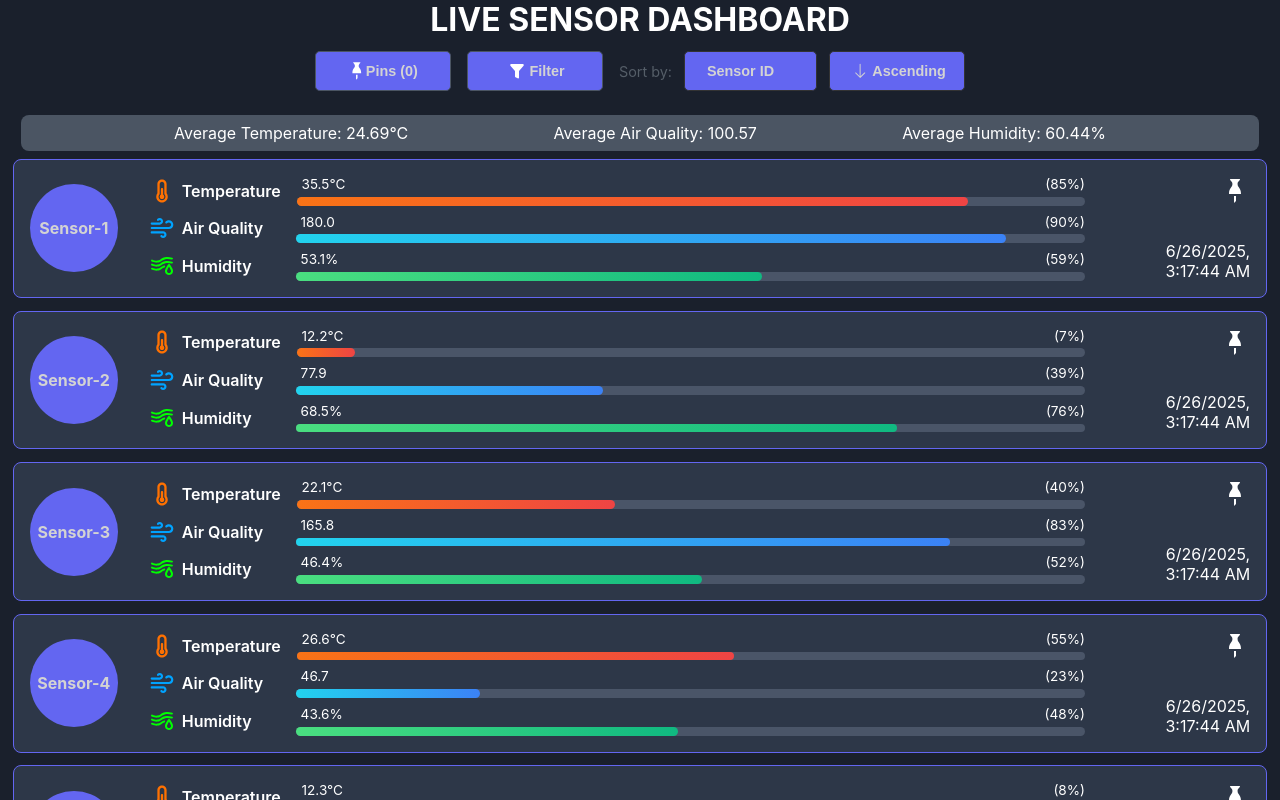
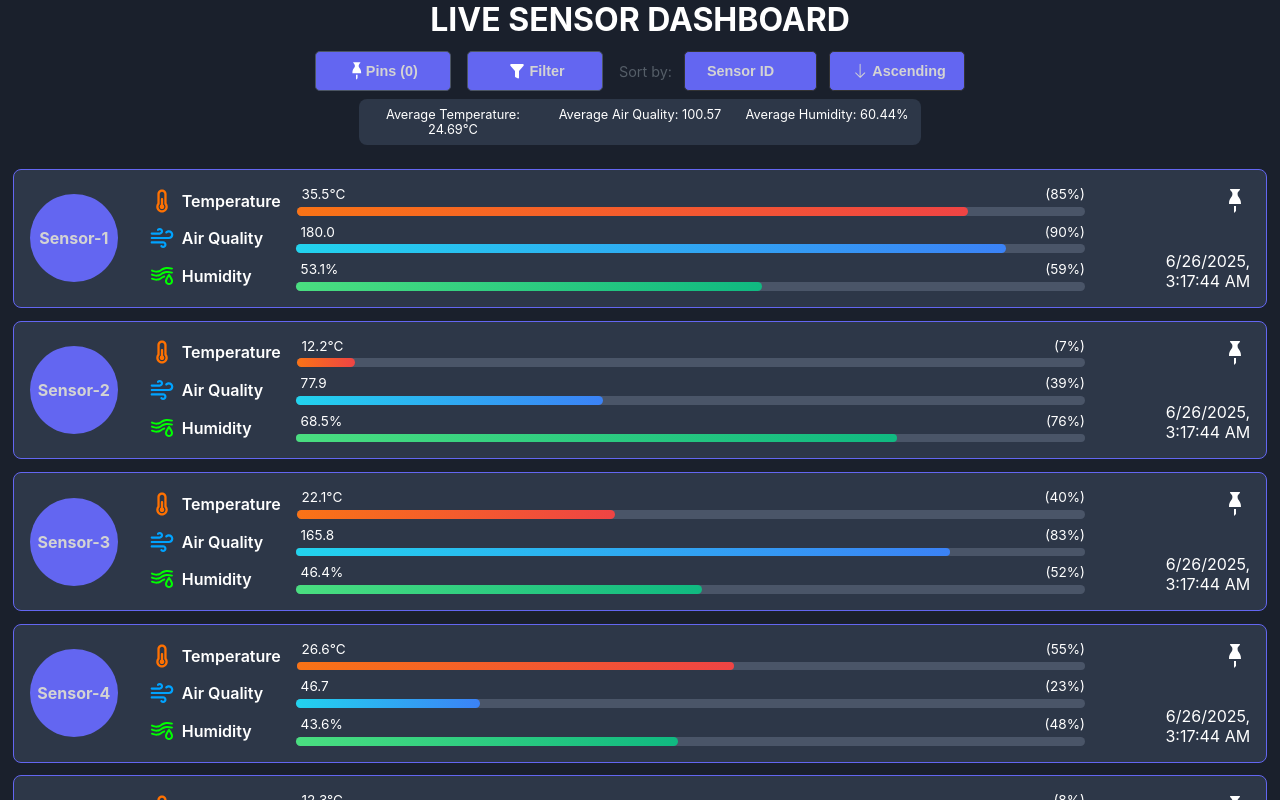
Before and after one commit to surysaroch/dashboard, a React (Vite) app: page / in a window 1280 px wide. Shown: the top 800 px of the page. Built offline with nearby package versions, Linux system fonts and the light colour scheme.

Commit message:
fixed humidity and stats page

```diff
--- a/src/components/Dashboard.tsx
+++ b/src/components/Dashboard.tsx
@@ -2,7 +2,7 @@ import React, { useMemo, useState, useContext, useCallback, useEffect } from 're
 
 import RowData from "./RowData";
 import Sorting from "./SortButton";
-import Filtering from "./FilterSliders";
+import Filtering from "./Filter";
 import Pagination from './Pagination';
 import Pins from './Pins';
 import { DashboardContext } from '../context/DashboardContext';
@@ -84,6 +84,7 @@ const Dashboard: React.FC = () => {
   // Handles sorting changes from Sorting component
   const handleSort = useCallback((chosenMetric: string, direction: boolean) => {
     setSortedData({ metric: chosenMetric, direction: direction });
+    setCurrentPage(1)
   }, []);
 
   // Handles filter changes from Filtering component
@@ -103,6 +104,7 @@ const Dashboard: React.FC = () => {
   const handleSensorIdFilter = (sensorId: string) => {
     setChosenSensorId(sensorId);
     console.log('hfojdfklr')
+    setCurrentPage(1)
   };
 
   // Handles pagination changes from Pagination component
@@ -118,7 +120,7 @@ const Dashboard: React.FC = () => {
       humiditySum += data.humidity;
       aqiSum += data.airQuality;
     });
-    const count = processData .length;
+    const count = processData.length;
     const avgTemp = count ? tempSum / count : 0;
     const avgHumidity = count ? humiditySum / count : 0;
     const avgAqi = count ? aqiSum / count : 0;
@@ -136,6 +138,7 @@ const Dashboard: React.FC = () => {
 
       <div className="dashboard-container">
         <div className="heading-container">
+          <div className="title-and-buttons">
             <h1>LIVE SENSOR DASHBOARD</h1>
             <div className="features-container">
 
@@ -149,6 +152,8 @@ const Dashboard: React.FC = () => {
               <p>Average Air Quality: {summary.avgAqi.toFixed(2)}</p>
               <p>Average Humidity: {summary.avgHumidity.toFixed(2)}%</p>
             </div>
+          </div>
+
           {pageData && pageData.length > 0 ? (
             <>
               <ul>
--- a/src/components/FilterSliders.tsx
+++ b/src/components/Filter.tsx
@@ -20,7 +20,7 @@ const Filtering: React.FC<FilteringProps> = ({ onFilter, onSensorFilter }) => {
     const [isExpanded, setIsExpanded] = useState(false)
     const [temperatureRange, setTemperatureRange] = useState({ min: 10, max: 40 })
     const [airQualityRange, setAirQualityRange] = useState({ min: 0, max: 200 })
-    const [humidityRange, setHumidityRange] = useState({ min: 0, max: 90 })
+    const [humidityRange, setHumidityRange] = useState({ min:30, max: 90 })
     const [sensorId, setSensorId] = useState("")
 
     // Handles slider changes for each metric and updates their state
@@ -68,7 +68,7 @@ const Filtering: React.FC<FilteringProps> = ({ onFilter, onSensorFilter }) => {
     // Resets all filters and notifies parent to clear filters and sensor search
     const clearAll = () => {
         const resetTemperature: { min: number; max: number } = { min: 10, max: 40 };
-        const resetHumidity: { min: number; max: number } = { min: 0, max: 90 };
+        const resetHumidity: { min: number; max: number } = { min: 30, max: 90 };
         const resetAirQuality: { min: number; max: number } = { min: 0, max: 200 };
         setTemperatureRange(resetTemperature);
         setHumidityRange(resetHumidity);
--- a/src/components/Sliders.tsx
+++ b/src/components/Sliders.tsx
@@ -18,7 +18,7 @@ const Sliders: React.FC<sliderProps> = ({ onSlide, metric, range }) => {
                 <input
                     className="filter-range-input"
                     type="range"
-                    min={metric === "Temperature" ? 10 : metric === "Air Quality" ? 0 : 0}
+                    min={metric === "Temperature" ? 10 : metric === "Air Quality" ? 0 : 30}
                     max={range.max}
                     step={1}
                     value={range.min}
--- a/src/index.css
+++ b/src/index.css
@@ -23,7 +23,8 @@ svg {
 
 .heading-container {
     display: flex;
-    align-items: center;
+    flex-direction: column;
+    justify-content: center;
     position: sticky;
     top: 0;
     z-index: 1;
@@ -34,6 +35,12 @@ svg {
 .heading-container h1 {
     width: 100%;
     color: #fff
+}
+
+.title-and-buttons{
+    display: flex;
+    align-items: center;
+
 }
 
 .features-container {
@@ -105,12 +112,22 @@ input[type=number] {
 
 .summary-stats {
     display: flex;
-    justify-content: space-evenly;
+    flex-wrap: wrap;
+    justify-content: center;
+    gap: 1rem;
     color: #fff;
     margin: 0.5rem;
-    background-color: #4b5563;
+    background-color: #2d3748;
     border-radius: 0.5rem;
     padding: 0.5rem;
+
+}
+
+.summary-stats p {
+    flex: 1 1 150px;
+    min-width: 1.5rem;
+    text-align: center;
+    margin: 0;
 }
 @media (width < 1400px) {
     .dashboard-container {
@@ -125,7 +142,11 @@ input[type=number] {
         align-items: center;
 
     }
+    .title-and-buttons{
+        display: flex;
+        flex-direction: column;
 
+    }
     .heading-container h1 {
         display: flex;
         justify-content: center;
@@ -133,12 +154,15 @@ input[type=number] {
 
     }
 
-
     .features-container {
         display: flex;
         width: 100%;
         justify-content: center;
         gap: 1rem
+    }
+
+    .summary-stats{
+        font-size: 0.8rem;
     }
 }
 
```
Lines whose indentation alone changed are shown as unchanged.
